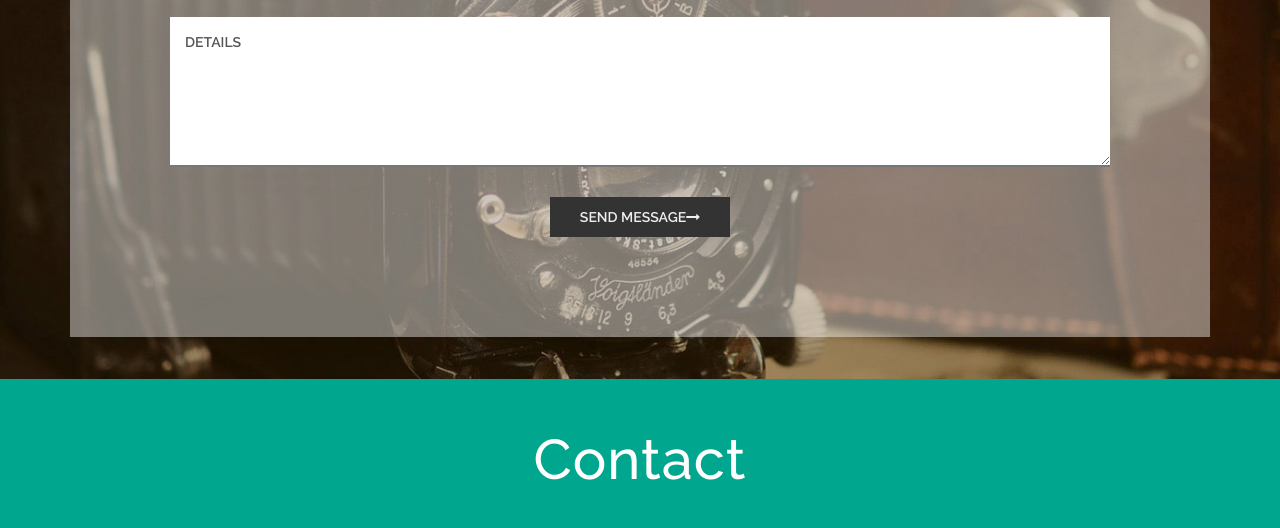
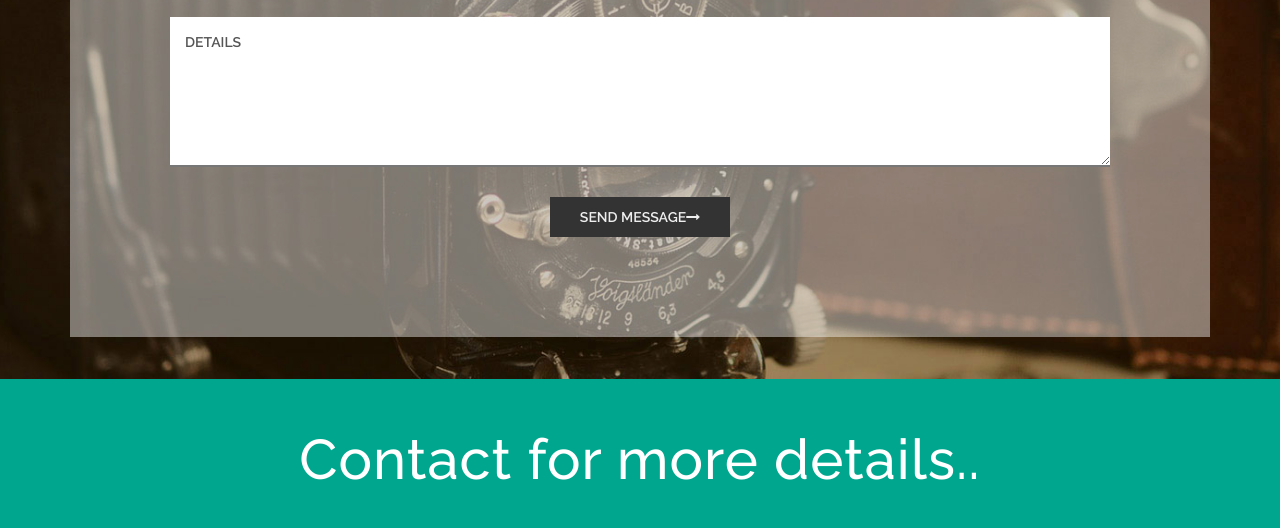
Before and after one commit to ronypaul13/ronypaulcv, a plain HTML site: page index.html in a window 1280 px wide. Shown: the part 4143-4671 px from the top of the page. Drawn offline with Linux system fonts and the light colour scheme.

Commit message:
Update index.html

```diff
--- a/index.html
+++ b/index.html
@@ -586,7 +586,7 @@ Smartphone Compatible web template, free webdesigns for Nokia, Samsung, LG, Sony
 	<div class="footer">
 		<div class="container">
 
-			<h3>Contact</h3>
+			<h3>Contact for more details..</h3>
 
 
 			<div class="footer-grids">
```
